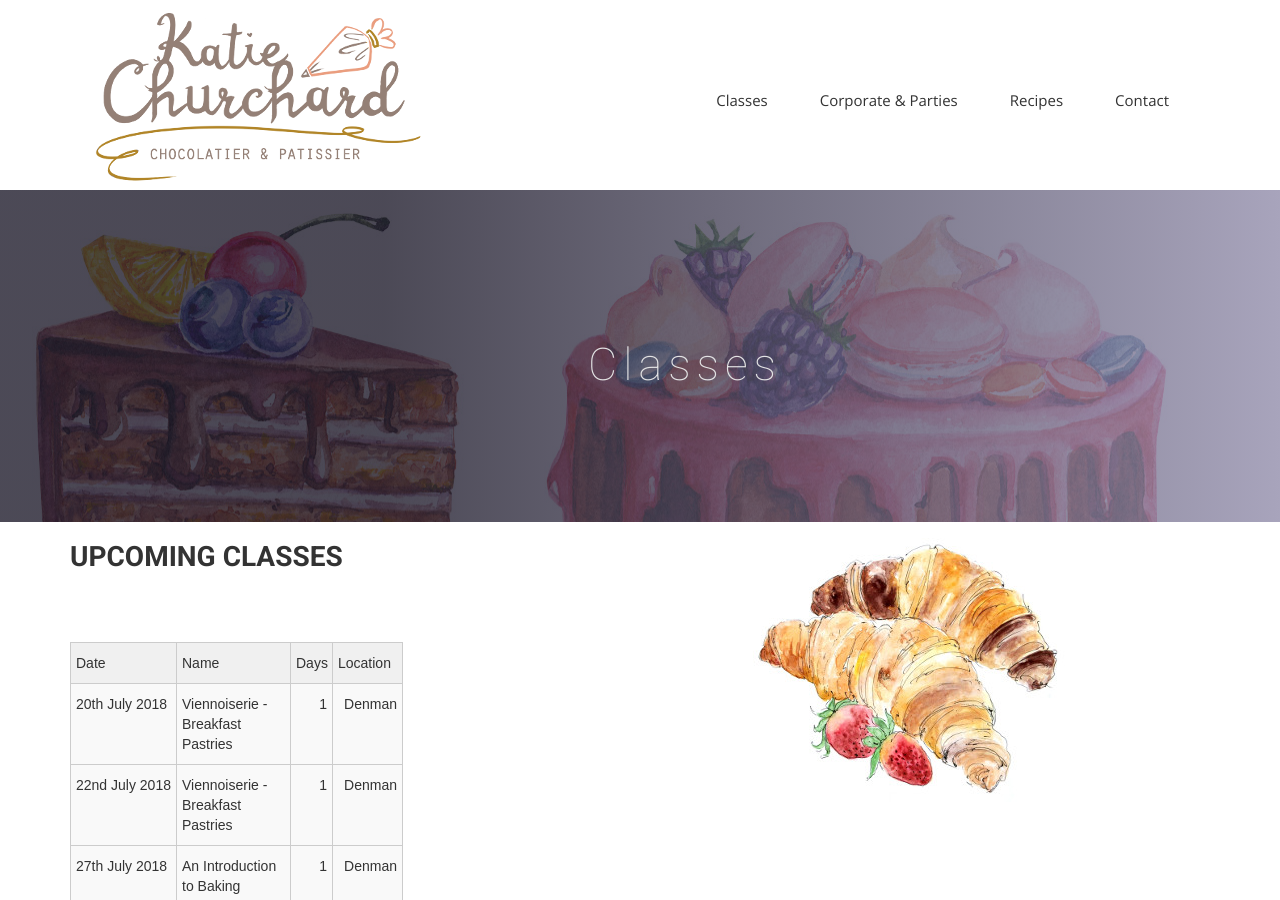
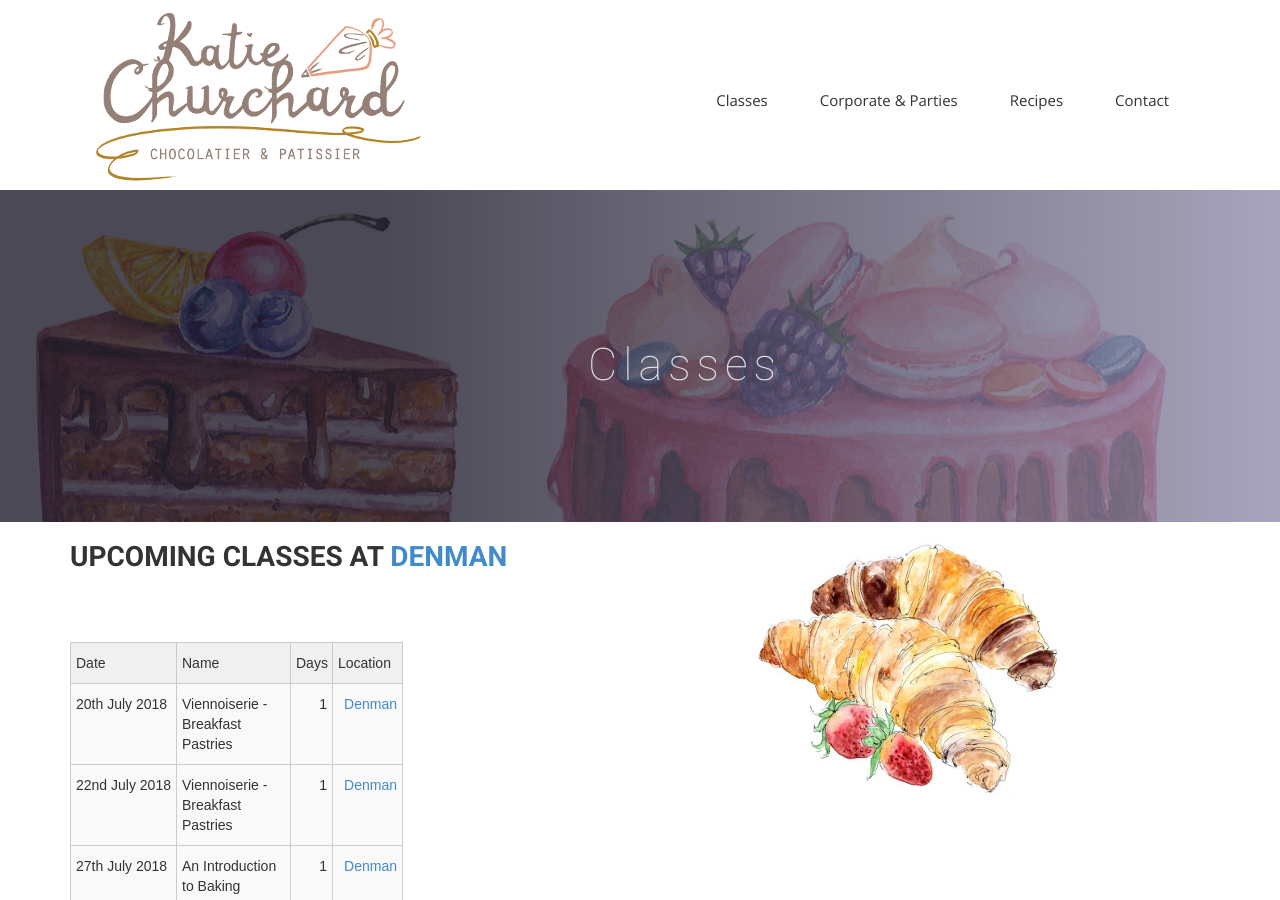
Before and after one commit to katiechurchard/site, a Jekyll site: the page built from classes.html, in a window 1280 px wide and 900 px high. Built offline with Jekyll 4.4.1, drawn with Linux system fonts in a browser that asks for light colours; nearby versions of some CDN libraries; some web fonts are replaced.

Commit message:
Added links to Denman site

```diff
--- a/classes.html
+++ b/classes.html
@@ -22,7 +22,7 @@ permalink: /classes/
       <div class="col-md-7 col-sm-12">
         <div class="block">
           <div class="section-title">
-            <h2>Upcoming classes</h2>
+            <h2>Upcoming classes at <a href="https://www.denman.org.uk/courses">Denman</a></h2>
           </div>
 <style type="text/css">
 .tg  {border-collapse:collapse;border-spacing:0;border-color:#ccc;}
@@ -49,112 +49,112 @@ permalink: /classes/
           <td class="tg-dc35">20th July 2018</td>
           <td class="tg-dc35">Viennoiserie - Breakfast Pastries</td>
           <td class="tg-5fiw">1</td>
-          <td class="tg-5fiw">Denman</td>
+          <td class="tg-5fiw"><a href="https://www.denman.org.uk/courses">Denman</a></td>
         </tr>
         <tr>
             <td class="tg-dc35">22nd July 2018</td>
             <td class="tg-dc35">Viennoiserie - Breakfast Pastries</td>
             <td class="tg-5fiw">1</td>
-            <td class="tg-5fiw">Denman</td>
+            <td class="tg-5fiw"><a href="https://www.denman.org.uk/courses">Denman</a></td>
         </tr>
         <tr>
             <td class="tg-dc35">27th July 2018</td>
             <td class="tg-dc35">An Introduction to Baking</td>
             <td class="tg-5fiw">1</td>
-            <td class="tg-5fiw">Denman</td>
+            <td class="tg-5fiw"><a href="https://www.denman.org.uk/courses">Denman</a></td>
         </tr>
         <tr>
             <td class="tg-dc35">29th July 2018</td>
             <td class="tg-dc35">An Introduction to Baking</td>
             <td class="tg-5fiw">1</td>
-            <td class="tg-5fiw">Denman</td>
+            <td class="tg-5fiw"><a href="https://www.denman.org.uk/courses">Denman</a></td>
         </tr>
         <tr>
             <td class="tg-dc35">8th August 2018</td>
             <td class="tg-dc35">Desserts to Impress</td>
             <td class="tg-5fiw">1</td>
-            <td class="tg-5fiw">Denman</td>
+            <td class="tg-5fiw"><a href="https://www.denman.org.uk/courses">Denman</a></td>
         </tr>
         <tr>
             <td class="tg-dc35">10th August 2018</td>
             <td class="tg-dc35">Desserts to Impress</td>
             <td class="tg-5fiw">1</td>
-            <td class="tg-5fiw">Denman</td>
+            <td class="tg-5fiw"><a href="https://www.denman.org.uk/courses">Denman</a></td>
         </tr>
         <tr>
             <td class="tg-dc35">18th August 2018</td>
             <td class="tg-dc35">Platinum Special Botanical Chocolates – Day School</td>
             <td class="tg-5fiw">1</td>
-            <td class="tg-5fiw">Denman</td>
+            <td class="tg-5fiw"><a href="https://www.denman.org.uk/courses">Denman</a></td>
         </tr>
         <tr>
             <td class="tg-dc35">19th August 2018</td>
             <td class="tg-dc35">Children’s Chocolate Workshop – Morning Class</td>
             <td class="tg-5fiw">1</td>
-            <td class="tg-5fiw">Denman</td>
+            <td class="tg-5fiw"><a href="https://www.denman.org.uk/courses">Denman</a></td>
         </tr>
         <tr>
             <td class="tg-dc35">22nd August 2018</td>
             <td class="tg-dc35">Autumnal Baking</td>
             <td class="tg-5fiw">1</td>
-            <td class="tg-5fiw">Denman</td>
+            <td class="tg-5fiw"><a href="https://www.denman.org.uk/courses">Denman</a></td>
         </tr>
         <tr>
             <td class="tg-dc35">24th August 2018</td>
             <td class="tg-dc35">Autumnal Baking</td>
             <td class="tg-5fiw">1</td>
-            <td class="tg-5fiw">Denman</td>
+            <td class="tg-5fiw"><a href="https://www.denman.org.uk/courses">Denman</a></td>
         </tr>
         <tr>
             <td class="tg-dc35">1st October 2018</td>
             <td class="tg-dc35">Vienoiserie - Breakfast Pastries</td>
             <td class="tg-5fiw">1</td>
-            <td class="tg-5fiw">Denman</td>
+            <td class="tg-5fiw"><a href="https://www.denman.org.uk/courses">Denman</a></td>
         </tr>
         <tr>
             <td class="tg-dc35">3rd October 2018</td>
             <td class="tg-dc35">Vienoiserie - Breakfast Pastries</td>
             <td class="tg-5fiw">1</td>
-            <td class="tg-5fiw">Denman</td>
+            <td class="tg-5fiw"><a href="https://www.denman.org.uk/courses">Denman</a></td>
         </tr>
         <tr>
             <td class="tg-dc35">5th October 2018</td>
             <td class="tg-dc35">Mother and Daughter Weekend - Chocs</td>
             <td class="tg-5fiw">1</td>
-            <td class="tg-5fiw">Denman</td>
+            <td class="tg-5fiw"><a href="https://www.denman.org.uk/courses">Denman</a></td>
         </tr>
         <tr>
             <td class="tg-dc35">7th October 2018</td>
             <td class="tg-dc35">Mother and Daughter Weekend - Chocs</td>
             <td class="tg-5fiw">1</td>
-            <td class="tg-5fiw">Denman</td>
+            <td class="tg-5fiw"><a href="https://www.denman.org.uk/courses">Denman</a></td>
         </tr>
         <tr>
             <td class="tg-dc35">7th November 2018</td>
             <td class="tg-dc35">Modern Cakes</td>
             <td class="tg-5fiw">1</td>
-            <td class="tg-5fiw">Denman</td>
+            <td class="tg-5fiw"><a href="https://www.denman.org.uk/courses">Denman</a></td>
         </tr>
         <tr>
             <td class="tg-dc35">9th November 2018</td>
             <td class="tg-dc35">Modern Cakes</td>
             <td class="tg-5fiw">1</td>
-            <td class="tg-5fiw">Denman</td>
+            <td class="tg-5fiw"><a href="https://www.denman.org.uk/courses">Denman</a></td>
         </tr>
         <tr>
             <td class="tg-dc35">30th November 2018</td>
             <td class="tg-dc35">New Wave Weekend - Chocs</td>
             <td class="tg-5fiw">1</td>
-            <td class="tg-5fiw">Denman</td>
+            <td class="tg-5fiw"><a href="https://www.denman.org.uk/courses">Denman</a></td>
         </tr>
         <tr>
             <td class="tg-dc35">2nd December 2018</td>
             <td class="tg-dc35">New Wave Weekend - Chocs</td>
             <td class="tg-5fiw">1</td>
-            <td class="tg-5fiw">Denman</td>
+            <td class="tg-5fiw"><a href="https://www.denman.org.uk/courses">Denman</a></td>
         </tr>
 </table>
-          <p>To learn more about our home classes, or to find out more about our corporate events and parties or to let your children loose and get hands on in the kitchen click on <a href="{{ site.baseurl }}/corportate">Corportate</a></p>
+          <p>To learn more about our home classes, or to find out more about our corporate events and parties or to let your children loose and get hands on in the kitchen click on <a href="{{ site.baseurl }}/corporate">Corporate</a></p>
         </div>
       </div><!-- .col-md-7 close -->
       <div class="col-md-5 col-sm-12">
```
